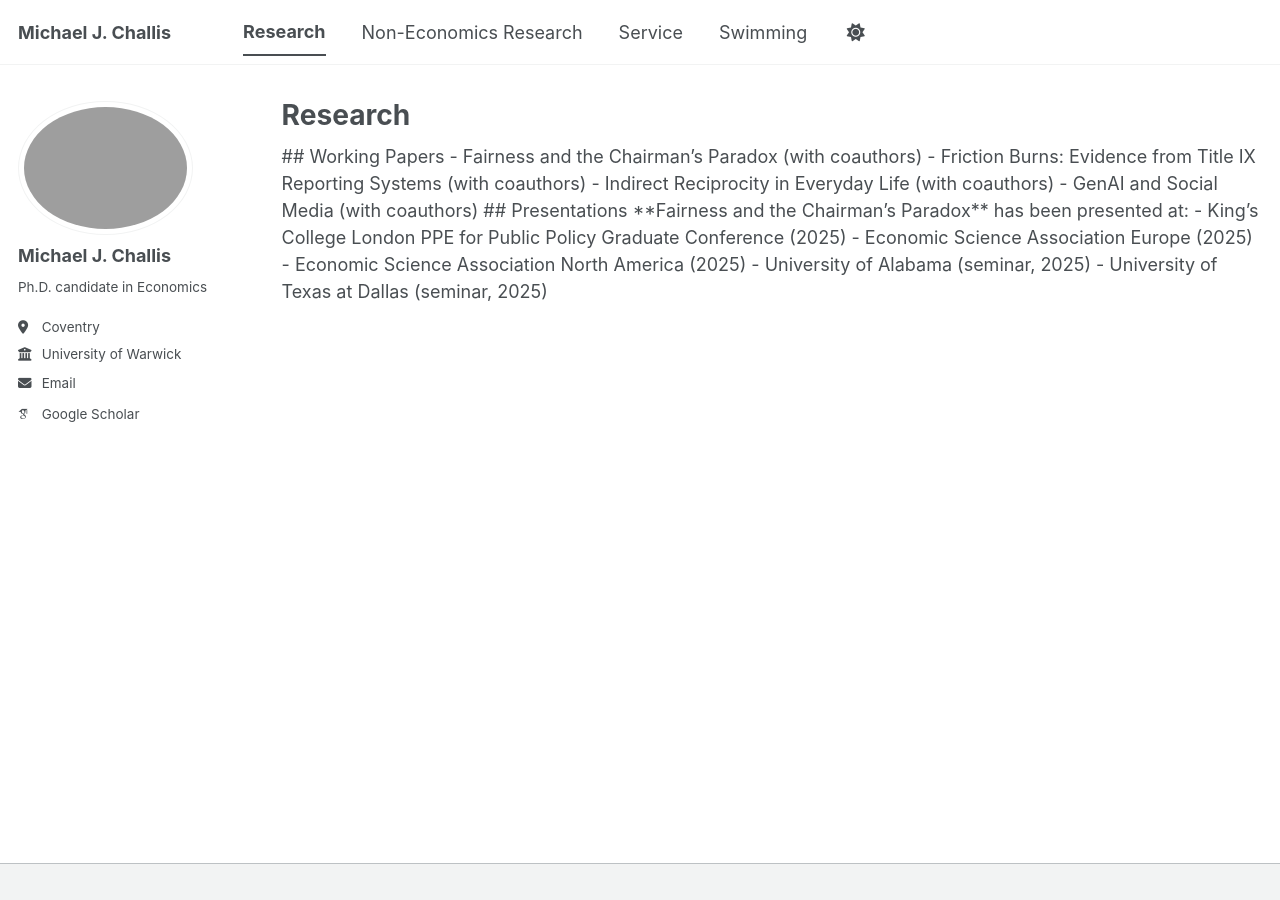
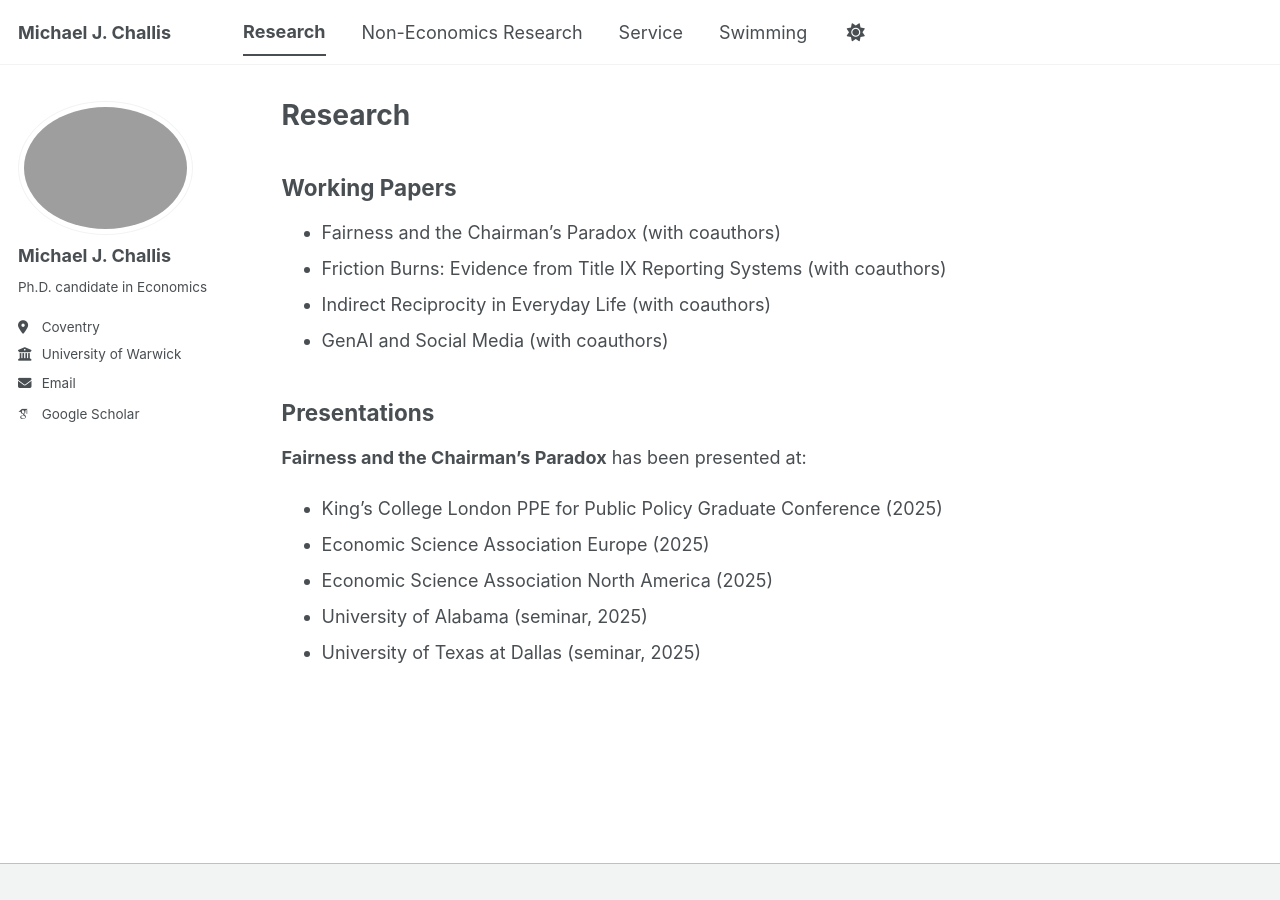
Before and after one commit to MichaelChallis/MichaelChallis.github.io, a Jekyll site: the page built from _pages/research.html, in a window 1280 px wide. Built offline with Jekyll 4.4.1, drawn with Linux system fonts in a browser that asks for light colours; some web fonts are replaced; a script bundle is joined from its source files by our own code; library files that are not in the unit come from our copies.

Commit message:
Fix research page content rendering

```diff
--- a/_pages/research.html
+++ b/_pages/research.html
@@ -5,19 +5,23 @@ permalink: /research/
 author_profile: true
 ---
 
-## Working Papers
+<h2>Working Papers</h2>
 
-- Fairness and the Chairman’s Paradox (with coauthors)
-- Friction Burns: Evidence from Title IX Reporting Systems (with coauthors)
-- Indirect Reciprocity in Everyday Life (with coauthors)
-- GenAI and Social Media (with coauthors)
+<ul>
+  <li>Fairness and the Chairman’s Paradox (with coauthors)</li>
+  <li>Friction Burns: Evidence from Title IX Reporting Systems (with coauthors)</li>
+  <li>Indirect Reciprocity in Everyday Life (with coauthors)</li>
+  <li>GenAI and Social Media (with coauthors)</li>
+</ul>
 
-## Presentations
+<h2>Presentations</h2>
 
-**Fairness and the Chairman’s Paradox** has been presented at:
+<p><strong>Fairness and the Chairman’s Paradox</strong> has been presented at:</p>
 
-- King’s College London PPE for Public Policy Graduate Conference (2025)
-- Economic Science Association Europe (2025)
-- Economic Science Association North America (2025)
-- University of Alabama (seminar, 2025)
-- University of Texas at Dallas (seminar, 2025)
+<ul>
+  <li>King’s College London PPE for Public Policy Graduate Conference (2025)</li>
+  <li>Economic Science Association Europe (2025)</li>
+  <li>Economic Science Association North America (2025)</li>
+  <li>University of Alabama (seminar, 2025)</li>
+  <li>University of Texas at Dallas (seminar, 2025)</li>
+</ul>
```
